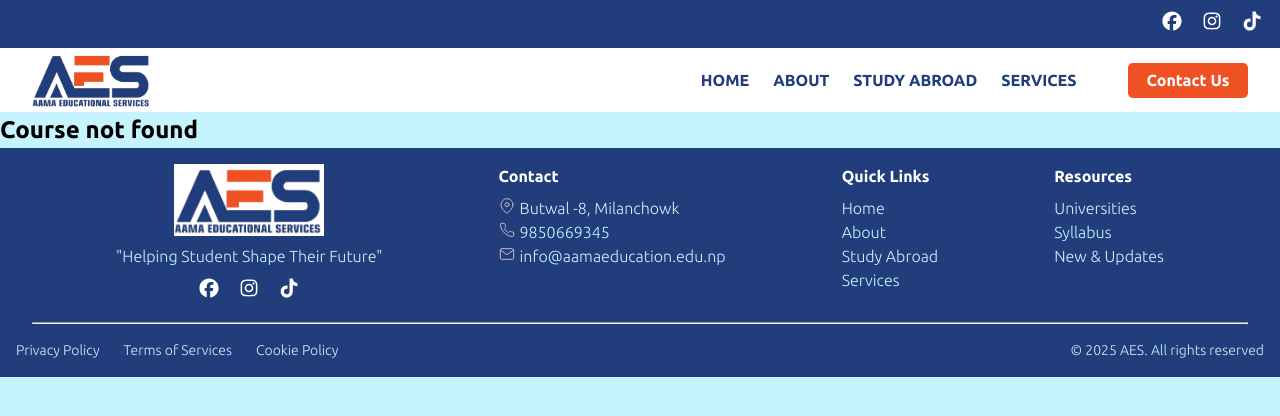
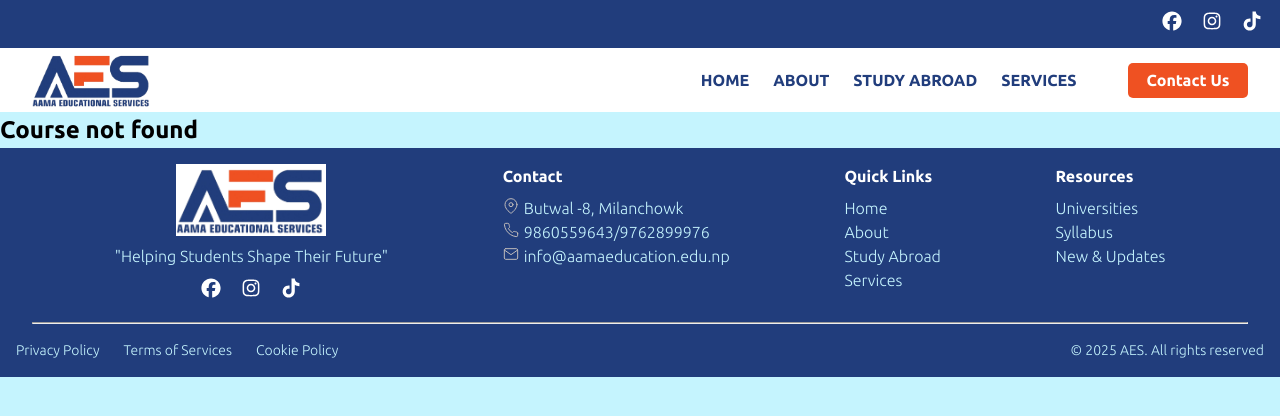
Before and after one commit to bsntgyawali/aama_education, a React (Vite) app: page /courses/1 in a window 1280 px wide. Shown: the top 416 px of the page. Built offline with nearby package versions, Linux system fonts and the light colour scheme.

Commit message:
students

```diff
--- a/index.html
+++ b/index.html
@@ -3,7 +3,7 @@
   <head>
     <meta charset="UTF-8" />
     <meta name="viewport" content="width=device-width, initial-scale=1.0" />
-    <title>Aama Education Services | Helping Student Shape Their Future</title>
+    <title>Aama Education Services | Helping Students Shape Their Future</title>
     <link rel="preconnect" href="https://fonts.googleapis.com">
 <link rel="preconnect" href="https://fonts.gstatic.com" crossorigin>
 <link
--- a/src/components/Footer.jsx
+++ b/src/components/Footer.jsx
@@ -13,7 +13,7 @@ const Footer =()=>{
          <div className="footer__content-wrapper">
             <div className="content__section-one">
                 <img src={logo} alt="company logo" />
-                <p>"Helping Student Shape Their Future"</p>
+                <p>"Helping Students Shape Their Future"</p>
                 <ul>
                     <li><a href="https://www.facebook.com/share/1ZQPbyJ57x/" target="_blank"><img src={fb} alt="facebook icon" /></a></li>
                     <li><a href="https://www.instagram.com/aamaeducational" target="_blank" ><img src={insta} alt="insta icon" /></a></li>
@@ -24,7 +24,7 @@ const Footer =()=>{
                 <h4>Contact</h4>
                 <ul>
                 <li><img src={location} alt="pin icon"/>Butwal -8, Milanchowk</li>
-                <li><img src={phone} alt="phone icon" />9850669345</li>
+                <li><img src={phone} alt="phone icon" />9860559643/9762899976</li>
                 <li><img src={mail} alt="mail icon"/>info@aamaeducation.edu.np</li>
                 </ul>
             </div>
```
